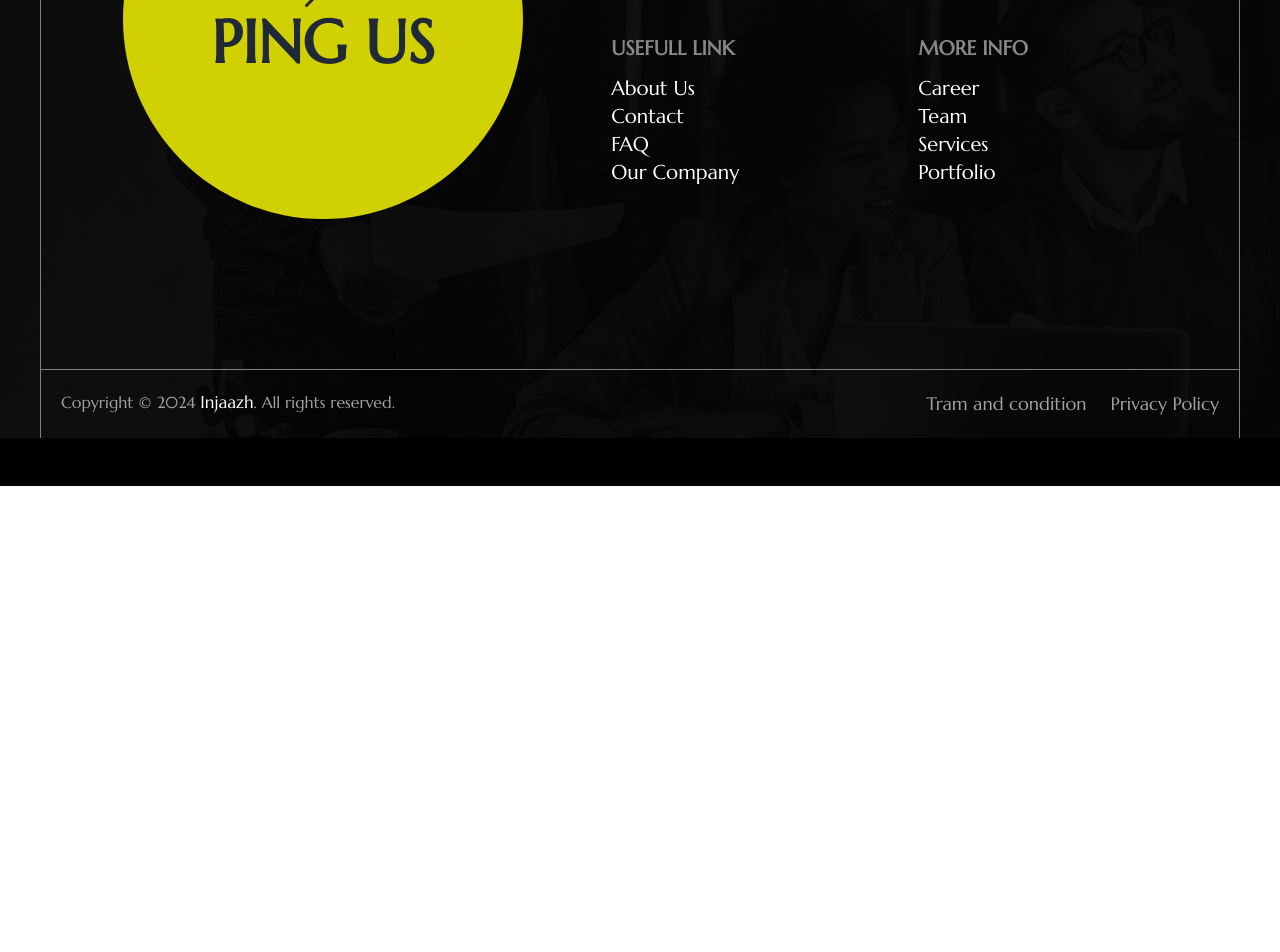
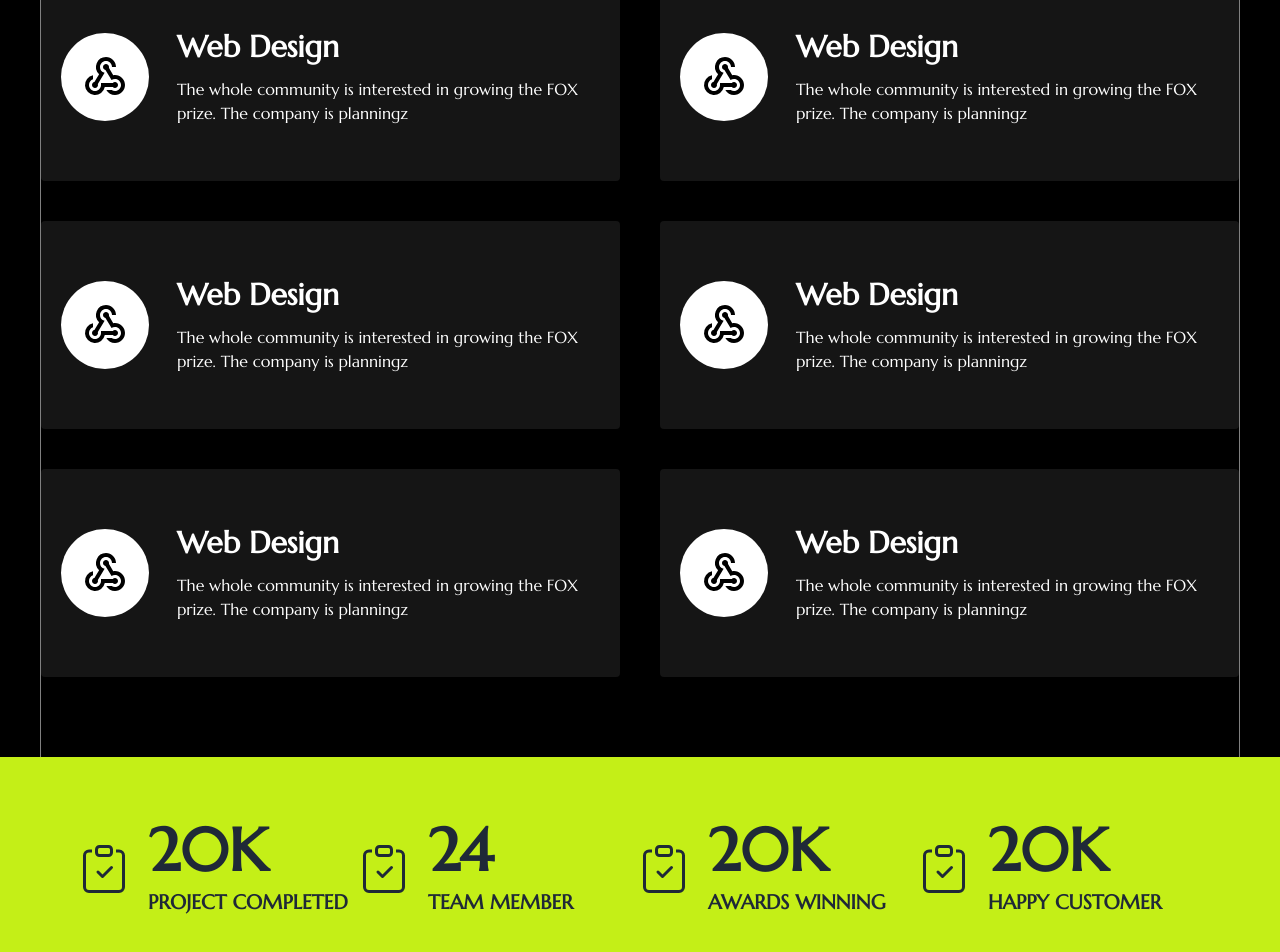
Before and after one commit to shaikTazUddin01/injaazh-client, a React (Vite) app: page / in a window 1280 px wide. Shown: the part 1842-2794 px from the top of the page. Before the commit the page ends 2328 px from the top, so only its background shows below. Built offline with nearby package versions, Linux system fonts and the light colour scheme.

Commit message:
maked responsive Achievements section

```diff
--- a/src/component/ReUseAbleHeader/Header.jsx
+++ b/src/component/ReUseAbleHeader/Header.jsx
@@ -3,13 +3,14 @@
 const Header = ({ title, subtitle_1st, subtitle_2nd , position }) => {
   return (
     <div className="text-white md:-mt-8 lg:mt-10">
-
-        <h4 className={position === "center" ? `uppercase flex items-center gap-1 justify-center`:`uppercase flex items-center gap-1  `} >
+      <div className="">
+        <h4 className={position === "center" ? `uppercase flex items-center gap-1 justify-center`:`uppercase flex items-center gap-1`} >
         <span className="h-[10px] w-[10px] rounded-full bg-[var(--primary-color)]"></span>
           {title}</h4>
+      </div>
 
 
-      <h1 className='-mt-10 md:-mt-8 text-[32px] md:text-4xl lg:text-6xl font-semibold uppercase tracking-wide leading-[40px] md:leading-[42px] lg:leading-none' >{subtitle_1st}<br />
+      <h1 className='text-[32px] md:text-4xl lg:text-6xl font-semibold uppercase tracking-wide leading-[40px] md:leading-[42px] lg:leading-none' >{subtitle_1st}<br />
         <span className=' text-[#6b6b6b]'>{subtitle_2nd}</span>
       </h1>
     </div>
--- a/src/component/home/AboutSection.jsx
+++ b/src/component/home/AboutSection.jsx
@@ -7,7 +7,7 @@ const AboutSection = () => {
             <div className='-mt-10 md:-mt-[55px] lg:-mt-[180px] md:pl-8 z-30 md:w-[44%] lg:w-[46%]'>
                 <img src={aboutIcon} alt="" className='w-[60%] md:w-[100%] ' />
             </div>
-            <div className='-mt-16 md:mt-16'>
+            <div className='-mt-16 md:mt-8'>
                 <Header title={'About Injaazh'} subtitle_1st={'CRAFTING DIGITAL '} subtitle_2nd={'EXCELLENCE'}></Header>
             </div>
         </div>
--- a/src/component/home/Testimonial.jsx
+++ b/src/component/home/Achievements.jsx
@@ -1,42 +1,42 @@
 // icons
 import { BsClipboardCheck } from "react-icons/bs";
-const Testimonial = () => {
+const Achievements = () => {
     return (
-        <div className="">
+        <div className="max-w-[1440px] mx-auto">
             <div className="bg-[var(--primary-color)]  ">
-                <div className="py-16 px-20 flex justify-between">
-                    <div className="flex items-center gap-5 justify-between">
-                        <div className="text-5xl">
+                <div className="py-16 px-20 grid grid-cols-1 md:grid-cols-2 lg:grid-cols-4 justify-between gap-10 md:gap-10 lg:gap-0">
+                    <div className="flex flex-col md:flex-row items-center gap-5">
+                        <div className="text-7xl md:text-5xl">
                             <BsClipboardCheck />
                         </div>
-                        <div>
+                        <div className="text-center md:text-left">
                             <h1 className="text-6xl font-semibold">20K</h1>
                             <p className="uppercase text-xl font-semibold mt-2">Project COmpleted</p>
                         </div>
                     </div>
-                    <div className="flex items-center gap-5">
-                        <div className="text-5xl">
+                    <div className="flex flex-col md:flex-row items-center gap-5">
+                        <div className="text-7xl md:text-5xl">
                             <BsClipboardCheck />
                         </div>
-                        <div>
+                        <div className="text-center md:text-left">
                             <h1 className="text-6xl font-semibold">24</h1>
                             <p className="uppercase text-xl font-semibold mt-2">team member</p>
                         </div>
                     </div>
-                    <div className="flex items-center gap-5">
-                        <div className="text-5xl">
+                    <div className="flex flex-col md:flex-row items-center gap-5">
+                        <div className="text-7xl md:text-5xl">
                             <BsClipboardCheck />
                         </div>
-                        <div>
+                        <div className="text-center md:text-left">
                             <h1 className="text-6xl font-semibold">20K</h1>
                             <p className="uppercase text-xl font-semibold mt-2">awards winning</p>
                         </div>
                     </div>
-                    <div className="flex items-center gap-5">
-                        <div className="text-5xl">
+                    <div className="flex flex-col md:flex-row items-center gap-5">
+                        <div className="text-7xl md:text-5xl">
                             <BsClipboardCheck />
                         </div>
-                        <div>
+                        <div className="text-center md:text-left">
                             <h1 className="text-6xl font-semibold">20K</h1>
                             <p className="uppercase text-xl font-semibold mt-2">happy customer</p>
                         </div>
@@ -48,4 +48,4 @@ const Testimonial = () => {
     );
 };
 
-export default Testimonial;
+export default Achievements;
--- a/src/component/home/CoreService.jsx
+++ b/src/component/home/CoreService.jsx
@@ -3,7 +3,7 @@ import { MdOutlineWebhook } from "react-icons/md";
 import Header from "../ReUseAbleHeader/Header";
 const CoreService = () => {
     return (
-        <div className="max-w-[1440px] mx-auto px-10">
+        <div className="max-w-[1440px] mx-auto px-5 lg:px-10">
             <div className="border-x py-20 border-[var(--secondary-color)]">
 
                 <div>
@@ -12,14 +12,14 @@ const CoreService = () => {
 
                     </div>
                 </div>
-                <div className="grid grid-cols-2 mt-10 gap-10">
+                <div className="grid grid-cols-1 lg:grid-cols-2 mt-10 gap-10">
                     {/* card-1 */}
                         <div className=" bg-[#151515] text-white rounded">
-                            <div className="flex gap-7 items-center py-14 px-5">
+                            <div className="flex flex-col md:flex-row  gap-7 items-center py-14 px-5">
                                 <div className="text-5xl bg-white rounded-full p-5 text-black">
                                     <MdOutlineWebhook/>
                                 </div>
-                                <div >
+                                <div className="text-center md:text-left">
                                     <h1 className="text-3xl font-bold">Web Design</h1>
                                     <p className="pt-3">The whole community is interested in growing the  FOX prize. The company is planningz</p>
 
@@ -28,11 +28,11 @@ const CoreService = () => {
                         </div>
                    {/* card-2 */}
                    <div className=" bg-[#151515] text-white rounded">
-                            <div className="flex gap-7 items-center py-14 px-5">
+                            <div className="flex flex-col md:flex-row  gap-7 items-center py-14 px-5">
                                 <div className="text-5xl bg-white rounded-full p-5 text-black">
                                     <MdOutlineWebhook/>
                                 </div>
-                                <div >
+                                <div className="text-center md:text-left">
                                     <h1 className="text-3xl font-bold">Web Design</h1>
                                     <p className="pt-3">The whole community is interested in growing the  FOX prize. The company is planningz</p>
 
@@ -41,11 +41,11 @@ const CoreService = () => {
                         </div>
                          {/* card-3 */}
                          <div className=" bg-[#151515] text-white rounded">
-                            <div className="flex gap-7 items-center py-14 px-5">
+                            <div className="flex flex-col md:flex-row  gap-7 items-center py-14 px-5">
                                 <div className="text-5xl bg-white rounded-full p-5 text-black">
                                     <MdOutlineWebhook/>
                                 </div>
-                                <div >
+                                <div className="text-center md:text-left">
                                     <h1 className="text-3xl font-bold">Web Design</h1>
                                     <p className="pt-3">The whole community is interested in growing the  FOX prize. The company is planningz</p>
 
@@ -54,11 +54,11 @@ const CoreService = () => {
                         </div>
                          {/* card-4 */}
                          <div className=" bg-[#151515] text-white rounded">
-                            <div className="flex gap-7 items-center py-14 px-5">
+                            <div className="flex flex-col md:flex-row  gap-7 items-center py-14 px-5">
                                 <div className="text-5xl bg-white rounded-full p-5 text-black">
                                     <MdOutlineWebhook/>
                                 </div>
-                                <div >
+                                <div className="text-center md:text-left">
                                     <h1 className="text-3xl font-bold">Web Design</h1>
                                     <p className="pt-3">The whole community is interested in growing the  FOX prize. The company is planningz</p>
 
@@ -67,24 +67,26 @@ const CoreService = () => {
                         </div>
                          {/* card-5 */}
                          <div className=" bg-[#151515] text-white rounded">
-                            <div className="flex gap-7 items-center py-14 px-5">
+                            <div className="flex flex-col md:flex-row  gap-7 items-center py-14 px-5">
                                 <div className="text-5xl bg-white rounded-full p-5 text-black">
                                     <MdOutlineWebhook/>
                                 </div>
-                                <div >
+                                <div className="text-center md:text-left">
                                     <h1 className="text-3xl font-bold">Web Design</h1>
                                     <p className="pt-3">The whole community is interested in growing the  FOX prize. The company is planningz</p>
 
                                 </div>
                             </div>
                         </div>
+
+
                          {/* card-6 */}
                          <div className=" bg-[#151515] text-white rounded">
-                            <div className="flex gap-7 items-center py-14 px-5">
+                            <div className="flex flex-col md:flex-row  gap-7 items-center py-14 px-5">
                                 <div className="text-5xl bg-white rounded-full p-5 text-black">
                                     <MdOutlineWebhook/>
                                 </div>
-                                <div >
+                                <div className="text-center md:text-left">
                                     <h1 className="text-3xl font-bold">Web Design</h1>
                                     <p className="pt-3">The whole community is interested in growing the  FOX prize. The company is planningz</p>
 
--- a/src/pages/Home.jsx
+++ b/src/pages/Home.jsx
@@ -6,15 +6,15 @@ import HiredAndAward from "../component/home/HiredAndAward";
 import Marquee from "../component/home/Marquee";
 import Target from "../component/home/Target";
 import Team from "../component/home/Team";
-import Testimonial from "../component/home/Testimonial";
+import Achievements from "../component/home/Achievements";
 
 const Home = () => {
     return (
         <div>
             <Banner></Banner>
             <Target></Target>
-            {/* <CoreService></CoreService> */}
-            {/* <Testimonial></Testimonial> */}
+            <CoreService></CoreService>
+            <Achievements></Achievements>
             {/* <Capabilities></Capabilities> */}
             {/* <Marquee></Marquee> */}
             {/* <Team></Team> */}
```
